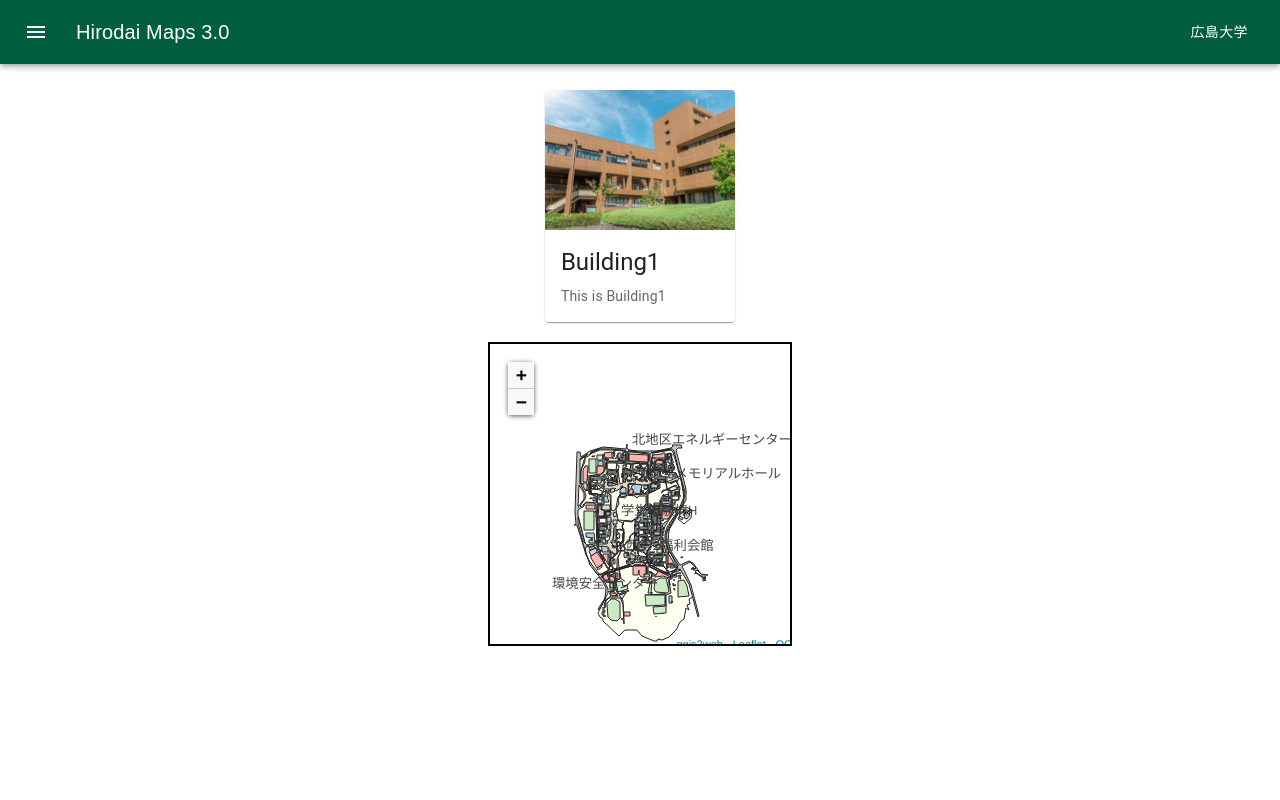
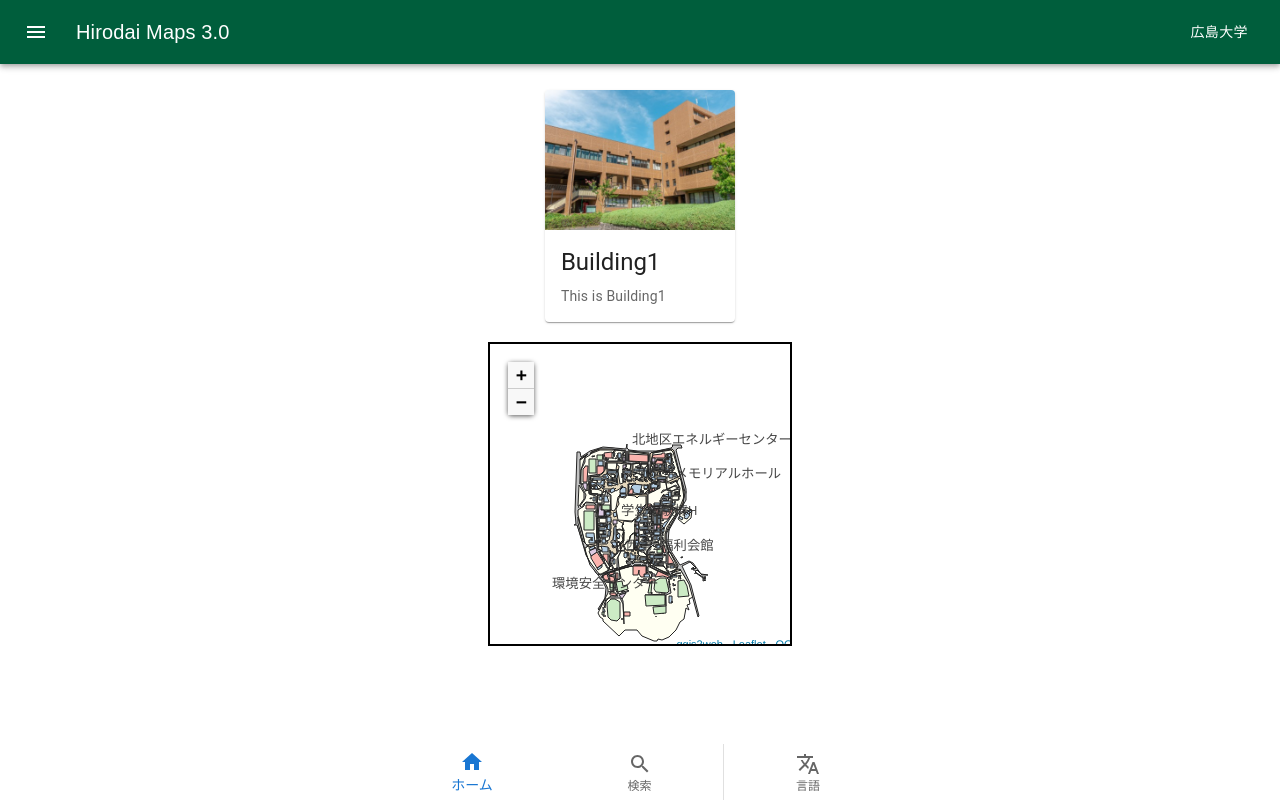
Before and after one commit to ikeda042/HirodaiMaps3.0, a React (Create React App) app in the folder frontend/: page /building/1 in a window 1280 px wide. Built offline with nearby package versions, Linux system fonts and the light colour scheme.

Commit message:
building Card

```diff
--- a/frontend/src/components/BuildingDetail.jsx
+++ b/frontend/src/components/BuildingDetail.jsx
@@ -8,7 +8,7 @@ import CardContent from '@mui/material/CardContent';
 import CardMedia from '@mui/material/CardMedia';
 import Typography from '@mui/material/Typography';
 import { CardActionArea } from '@mui/material';
-
+import BottomNav from './BottomNavigation ';
 
 function BuildingDetail({ detailData }) {
   const { buildingId } = useParams();
@@ -47,6 +47,7 @@ function BuildingDetail({ detailData }) {
         title="Map"
       ></iframe>
     </div>
+    <BottomNav />
   </div>
   );
 }
```
